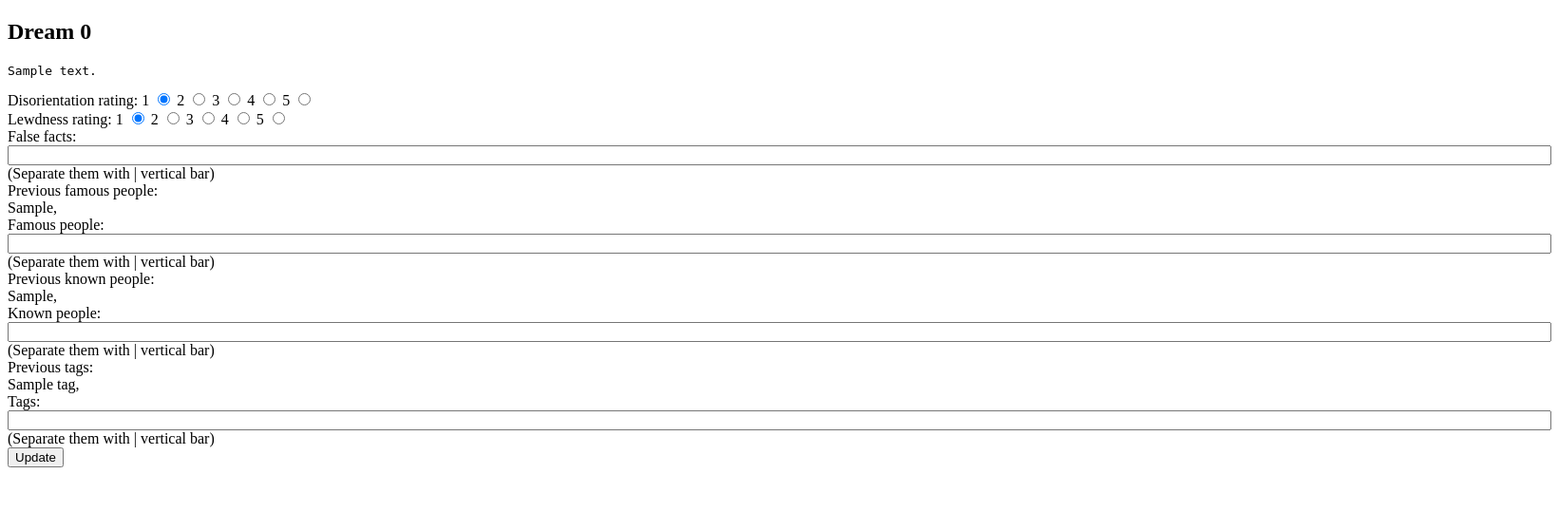
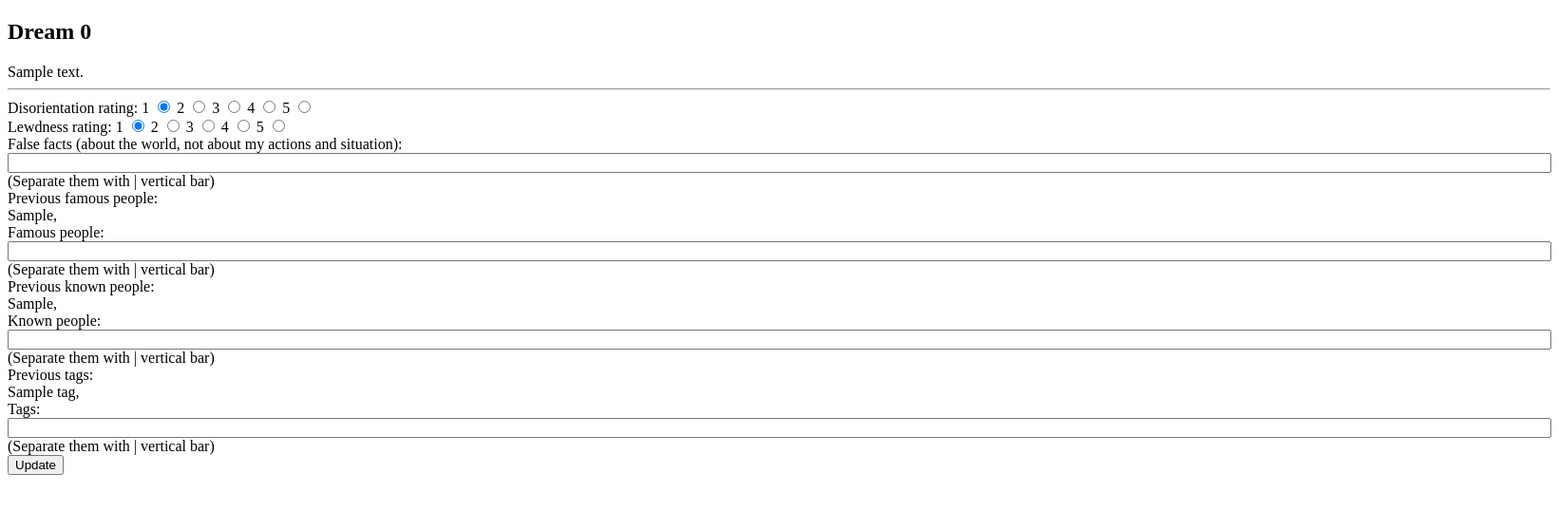
Before and after one commit to SpangleLabs/Dailys-API, a Flask app: template templates/enrichment_forms/dreams.html in a window 1640 px wide. Shown: the top 539 px of the page at 95% size. Run offline with Flask 2, Linux system fonts and the light colour scheme; the template is opened without the code that fills it: most values are stand-ins (such as "Sample title", 1, 10 or a date in 2020).

Commit message:
Neatening dream enrich form slightly

```diff
--- a/templates/enrichment_forms/dreams.html
+++ b/templates/enrichment_forms/dreams.html
@@ -8,7 +8,8 @@
 <form action="/forms/enrichment/dreams/{{ dream_night.date_str }}/" method="post">
     {% for dream_idx in range(dream_night.dreams|length) %}
         <h2>Dream {{ dream_idx }}</h2>
-        <pre>{{ dream_night.dreams[dream_idx].text }}</pre>
+        {{ dream_night.dreams[dream_idx].text }}
+        <hr />
         {% if 'disorientation' not in entry['data']['dreams'][dream_idx] %}
             Disorientation rating:
             <label>1 <input type="radio" name="disorientation-{{ dream_idx }}" value="1" checked="checked"/></label>
@@ -29,7 +30,7 @@
         {% endif %}
         {% if "false_facts" not in entry["data"]["dreams"][dream_idx] %}
             <label>
-                False facts:
+                False facts (about the world, not about my actions and situation):
                 <input type="text" name="false_facts-{{ dream_idx }}" size="200"/> (Separate them with | vertical bar)
             </label>
             <br />
```
